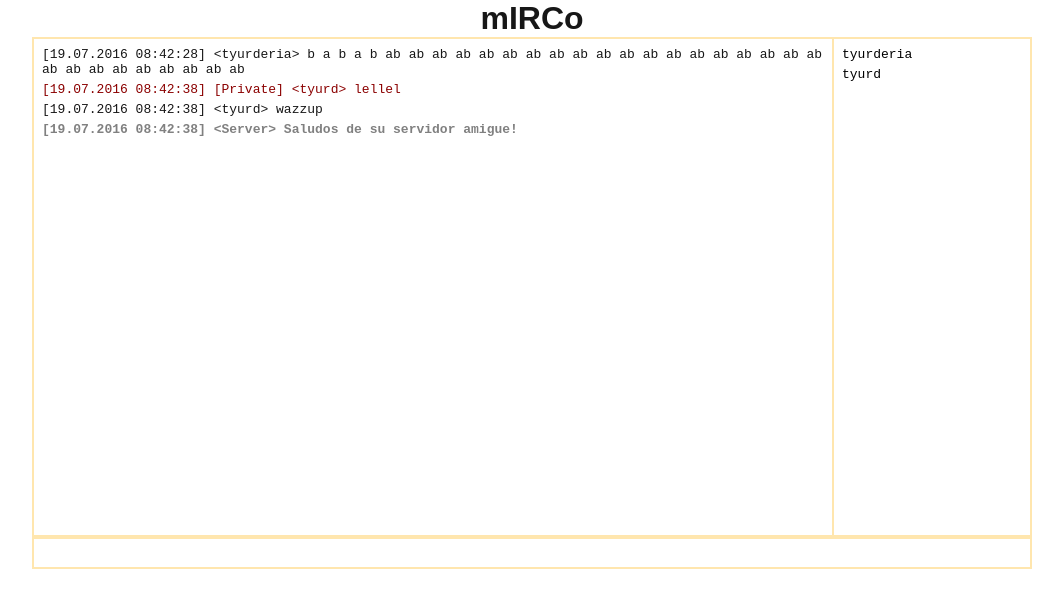
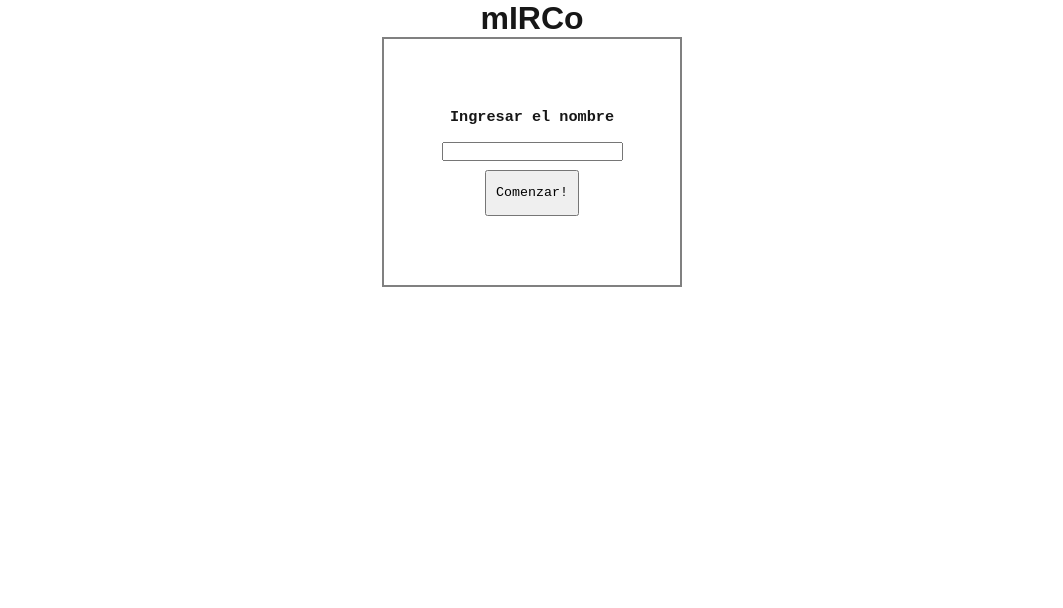
Before and after one commit to joelcamera/charla-springboot-stomp-websockets, a Next.js app in the folder prueba-sockets-front/: page / in a window 1280 px wide. Shown: the top 608 px of the page, without its empty margins (108-1171 px from the left). Built offline with nearby package versions, Linux system fonts and the light colour scheme.

Commit message:
agrego modal con el nombre

```diff
--- a/prueba-sockets-front/src/app/chat/chat.js
+++ b/prueba-sockets-front/src/app/chat/chat.js
@@ -3,12 +3,14 @@ import { Mensajes } from "@/app/mensajes/mensajes";
 import { Conectados } from "@/app/conectados/conectados";
 import { TextoAEnviar } from "@/app/textoAEnviar/textoAEnviar";
 
-export function Chat() {
+export function Chat({encendido, nombre}) {
+  if(!encendido) return null;
+
   return <>
     <div className={styles.container}>
       <div className={styles.mensajesYConectados}>
         <Mensajes/>
-        <Conectados/>
+        <Conectados nombreUsuarie={nombre}/>
       </div>
       <TextoAEnviar/>
     </div>
--- a/prueba-sockets-front/src/app/conectados/conectados.js
+++ b/prueba-sockets-front/src/app/conectados/conectados.js
@@ -3,7 +3,7 @@
 import { useState } from "react";
 import styles from "./conectados.module.css";
 
-export function Conectados() {
+export function Conectados({nombreUsuarie}) {
   const [conectados, setConectados] = useState([
     "tyurderia",
     "tyurd",
@@ -25,6 +25,7 @@ export function Conectados() {
 
   return (
     <div className={styles.conectados}>
+      <p className={styles.textoUsuarie}>{nombreUsuarie}</p>
       {listaConectados}
     </div>
   );
--- a/prueba-sockets-front/src/app/conectados/conectados.module.css
+++ b/prueba-sockets-front/src/app/conectados/conectados.module.css
@@ -22,3 +22,10 @@
     font-family: monospace;
     margin-bottom: 5px;
 }
+
+.textoUsuarie {
+    font-family: monospace;
+    font-weight: bold;
+    background-color: moccasin;
+    margin-bottom: 5px;
+}
--- /dev/null
+++ b/prueba-sockets-front/src/app/modal/modal.js
@@ -0,0 +1,25 @@
+import { useState } from "react";
+import styles from "./modal.module.css";
+export const Modal = ({ mostrarModal, onClickAgregarNombre }) => {
+  const [nombre, setNombre] = useState("");
+
+  if(!mostrarModal) return null;
+
+  const cambiarTexto = (event) => {
+    setNombre(event.target.value)
+  };
+
+  return (
+    <div className={styles.modal}>
+      <h3 className={styles.titulo}>Ingresar el nombre</h3>
+      <input type="text" value={nombre} onChange={cambiarTexto} className={styles.input}/>
+      <button
+        onClick={() => onClickAgregarNombre(nombre)}
+        className={styles.boton}
+      >
+        Comenzar!
+      </button>
+    </div>
+  );
+
+}
--- /dev/null
+++ b/prueba-sockets-front/src/app/modal/modal.module.css
@@ -0,0 +1,23 @@
+.modal {
+    height: 250px;
+    width: 300px;
+    border: 2px solid grey;
+    display: flex;
+    flex-direction: column;
+    justify-content: center;
+    align-items: center;
+}
+
+.titulo {
+    font-family: monospace;
+    margin-bottom: 1em;
+}
+
+.input {
+    margin-bottom: 0.7em;
+}
+
+.boton {
+    padding: 1em 0.7em 1em 0.7em;
+    font-family: monospace;
+}
--- a/prueba-sockets-front/src/app/page.js
+++ b/prueba-sockets-front/src/app/page.js
@@ -1,11 +1,27 @@
+"use client";
+
 import styles from "./page.module.css";
+import { useState } from "react";
+import { Modal } from "@/app/modal/modal";
 import { Chat } from "@/app/chat/chat";
 
+
 export default function Home() {
+  const [nombre, setNombre] = useState("");
+  const [mostrarModal, setMostrarModal] = useState(true);
+
+  const onClickAgregarNombre = (nombre) => {
+    setNombre(nombre);
+    setMostrarModal(false);
+  }
+
   return (
-    <div>
-      <h1 className={styles.titulo}>mIRCo</h1>
-      <Chat />
+    <div className={styles.container}>
+      <div>
+        <h1 className={styles.titulo}>mIRCo</h1>
+        <Chat encendido={!mostrarModal} nombre={nombre} />
+      </div>
+      <Modal mostrarModal={mostrarModal} onClickAgregarNombre={onClickAgregarNombre}/>
     </div>
   );
 }
```
